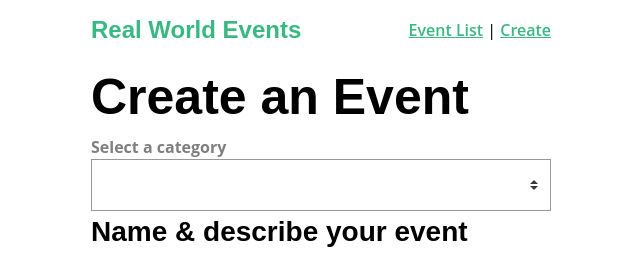
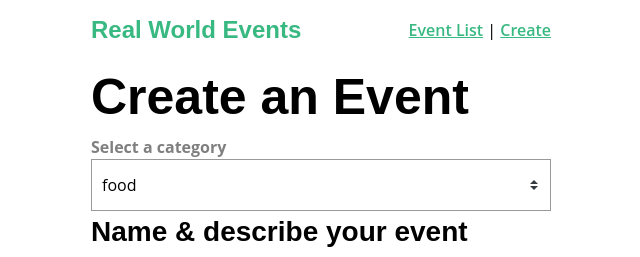
Before and after one commit to stephane303/vue_real, a Vue app: page /event/create in a window 1280 px wide. Shown: the top 257 px of the page, without its empty margins (319-959 px from the left). Built offline with nearby package versions, Linux system fonts and the light colour scheme.

Commit message:
added BaseSelect

```diff
--- /dev/null
+++ b/src/components/BaseSelect.vue
@@ -0,0 +1,37 @@
+<template>
+  <div>
+      <label>{{label}}</label>
+      <select :value="value" @input="selectValue">
+        <option v-for="option in options"
+        :key="option"
+         >{{ option }}</option>
+      </select>
+  </div>
+</template>
+
+<script>
+export default {
+  props:{
+    label:{
+      type: String,
+      required : true
+    },
+    options :{
+      type: Array,
+      required: true
+    },
+    value : String
+  },
+  methods :{
+    selectValue(event){
+      console.log(event.target.value)
+      this.$emit('input',event.target.value)
+    }
+  }
+
+}
+</script>
+
+<style>
+
+</style>
--- a/src/views/EventCreate.vue
+++ b/src/views/EventCreate.vue
@@ -2,10 +2,7 @@
   <div>
     <h1>Create an Event</h1>
     <form @submit.prevent="createEvent">
-      <label>Select a category</label>
-      <select v-model="event.category">
-        <option v-for="cat in categories" :key="cat">{{ cat }}</option>
-      </select>
+      <BaseSelect label="Select a category" :options="categories" v-model="event.category"/>
       <h3>Name & describe your event</h3>
       <BaseInput  class="field" placeholder="Title" type="text" label='Title' v-model="event.title"/>
       <BaseInput class="field" placeholder="Add a description" type="text" label="Description" v-model="event.description" />
@@ -16,12 +13,7 @@
         <label>Date</label>
         <datepicker v-model="event.date" placeholder="Select a date" />
       </div>
-      <div class="field">
-        <label>Select a time</label>
-        <select v-model="event.time">
-          <option v-for="time in times" :key="time">{{ time }}</option>
-        </select>
-      </div>
+      <BaseSelect class="field" label="Select a time" :options="times"  v-model="event.time"/>
       <input type="submit" class="button -fill-gradient" value="Submit" />
     </form>
   </div>
@@ -64,7 +56,7 @@
           const id = Math.floor(Math.random()* 10000000)
           return {
             id: id,
-            category: '',
+            category: 'food',
             organizer: user.name,
             title: '',
             description: '',
```
